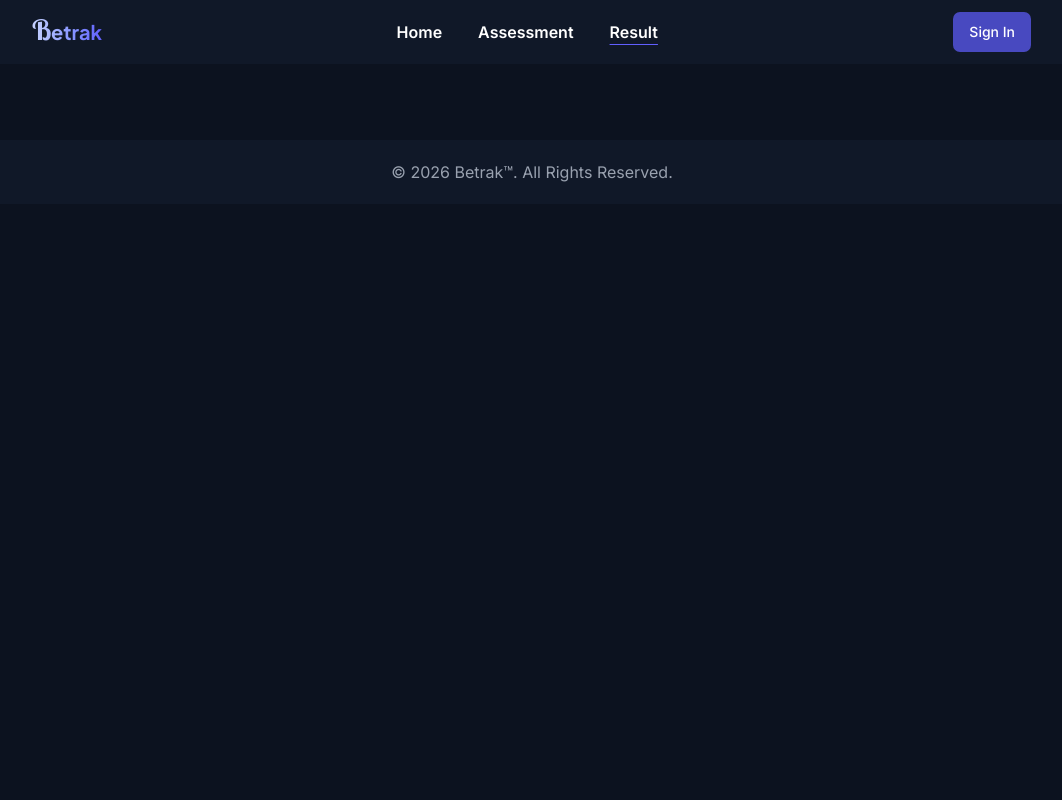
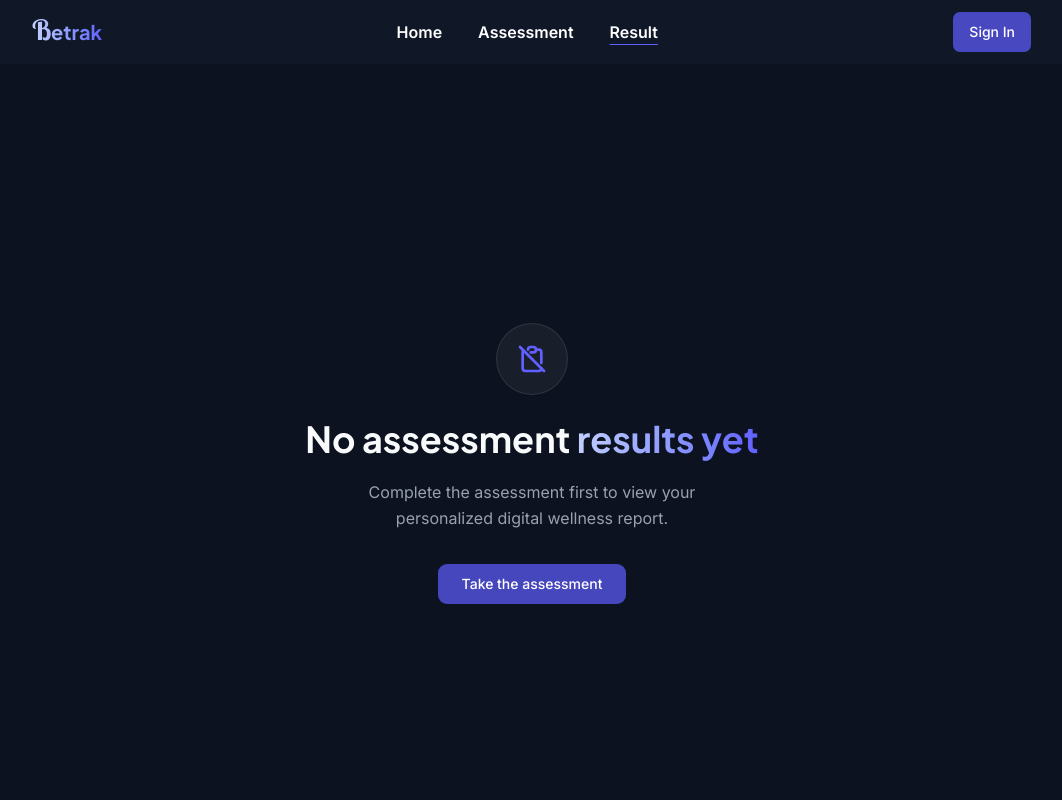
Before and after one commit to tahmid-khan-hub/Betrak, a Next.js app in the folder betrak-frontend/: page /result in a window 1280 px wide. Shown: the top 800 px of the page, without its empty margins (108-1170 px from the left). Built offline with nearby package versions, Linux system fonts and the light colour scheme; no server answers.

Commit message:
Design and structure the NoResultFound component

```diff
--- a/betrak-frontend/src/app/result/components/NoResultFound/NoResultFound.tsx
+++ b/betrak-frontend/src/app/result/components/NoResultFound/NoResultFound.tsx
@@ -1,10 +1,31 @@
-"use client"
+"use client";
+import { Button } from "@/components/ui/button";
+import Link from "next/link";
+import { TbClipboardOff } from "react-icons/tb";
+
 const NoResultFound = () => {
-    return (
-        <div>
-
-        </div>
-    );
+  return (
+    <div className="flex flex-col items-center justify-center min-h-screen text-center px-6 py-12">
+      <div className="w-18 h-18 rounded-full bg-white/5 border border-white/10 flex items-center justify-center mb-6">
+        <TbClipboardOff size={32} className="text-indigo-500" />
+      </div>
+      <h2 className="jakartaSans text-4xl font-bold text-gray-50 mb-5">
+        No assessment
+        <span className="bg-linear-to-r from-indigo-200 to-indigo-500 bg-clip-text text-transparent">
+          {" "}
+          results yet
+        </span>
+      </h2>
+      <p className="text-gray-400 max-w-sm leading-relaxed mb-8">
+        Complete the assessment first to view your personalized digital wellness report.
+      </p>
+      <Link href="/assessment">
+        <Button className="inline-flex items-center gap-2 px-6 py-5 rounded-lg bg-indigo-500/70 text-white hover:bg-indigo-600/70 text-sm font-medium transition-colors">
+          Take the assessment
+        </Button>
+      </Link>
+    </div>
+  );
 };
 
 export default NoResultFound;
```
